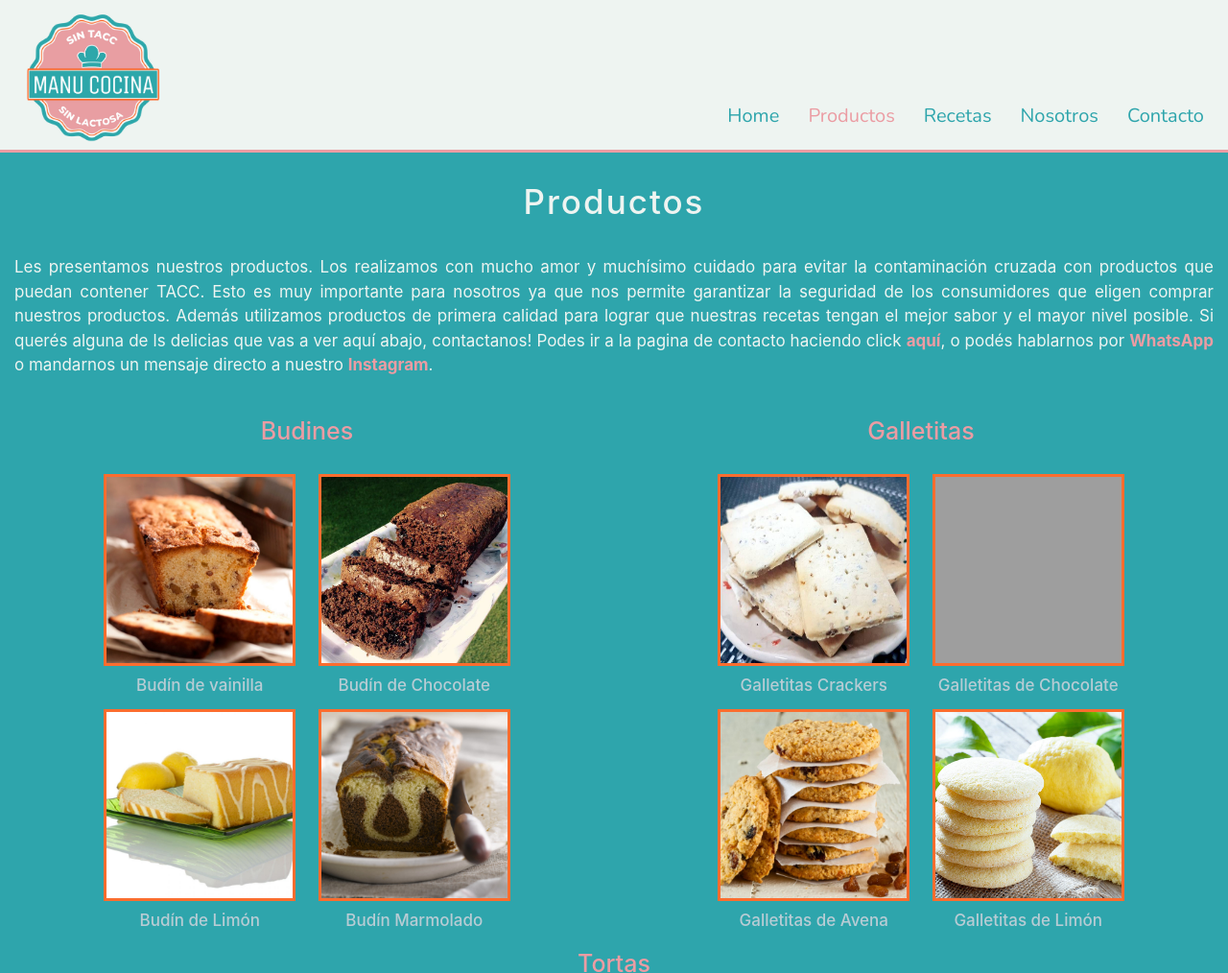
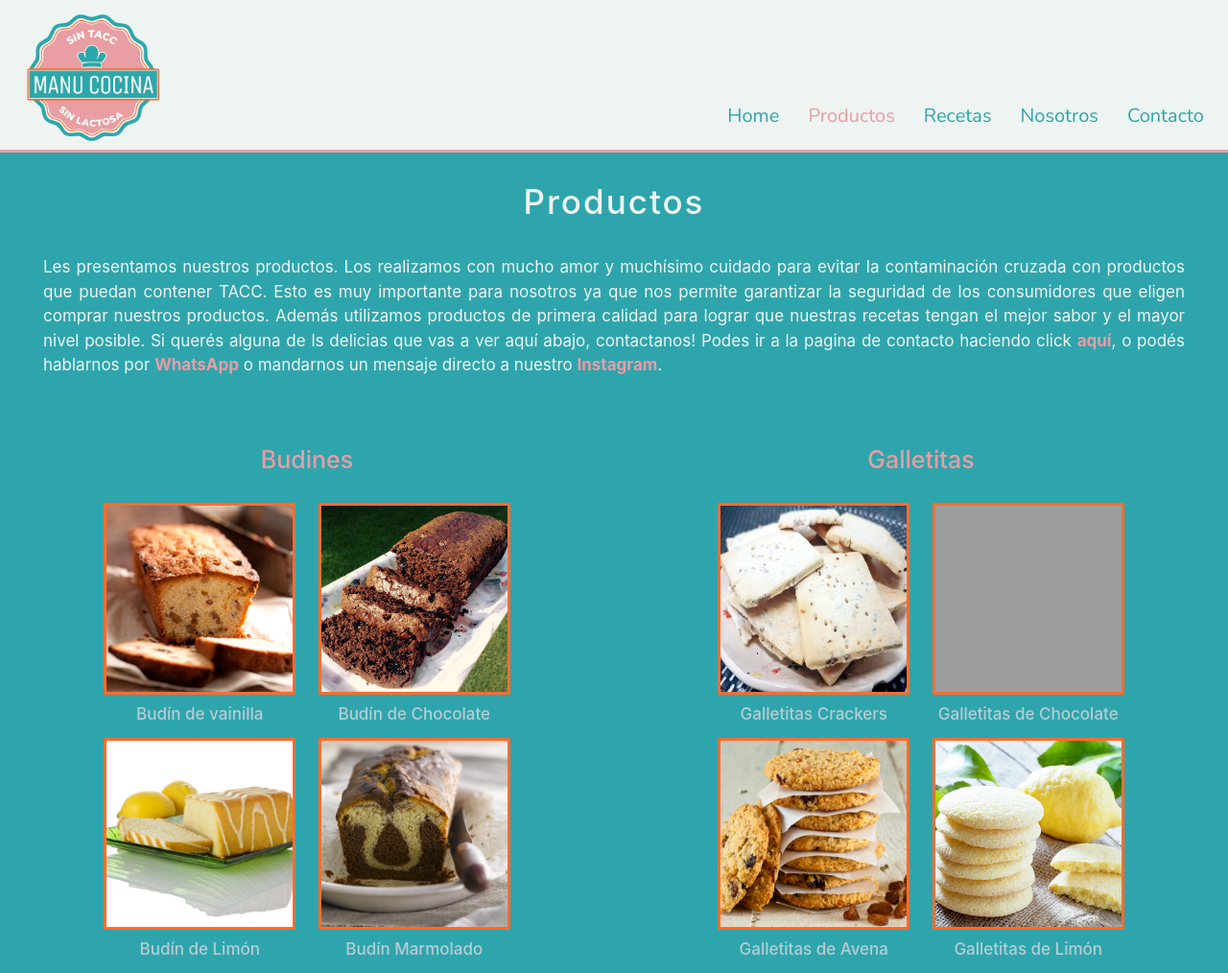
Before and after one commit to JoacoFichter/ManuCocina, a website: page views/productos.html in a window 1280 px wide. Shown: the top 1014 px of the page at 96% size. Drawn offline with nearby package versions, Linux system fonts and the light colour scheme; grey boxes are pictures that could not be loaded.

Commit message:
modifiqué padding y margin de los parrafos del sitio

```diff
--- a/SCSS/misSCSS/_contacto.scss
+++ b/SCSS/misSCSS/_contacto.scss
@@ -2,6 +2,9 @@
 
 .colImgContacto {
     align-self: center;
+}
+.parrafoContacto {
+    padding: 45px;
 }
 .imgContacto {
     width: 100%;
--- a/SCSS/misSCSS/_productos.scss
+++ b/SCSS/misSCSS/_productos.scss
@@ -2,6 +2,10 @@
 
 .subtituloProductos {
     text-align: center;
+}
+.parrafoProductos {
+    padding: 45px;
+    padding-top: 15px;
 }
 .imgProductos {
     width: 200px;
```
Also changed, not shown: CSS/estilo.css.
